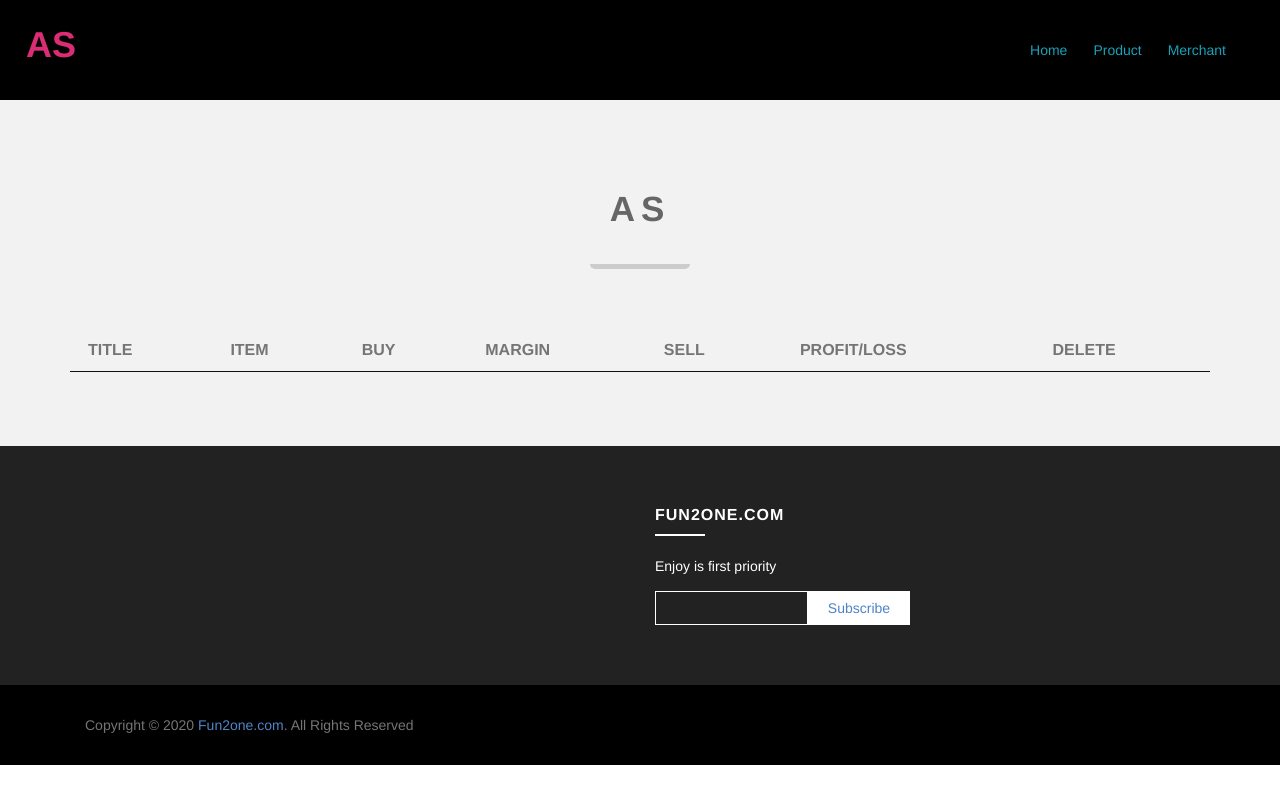
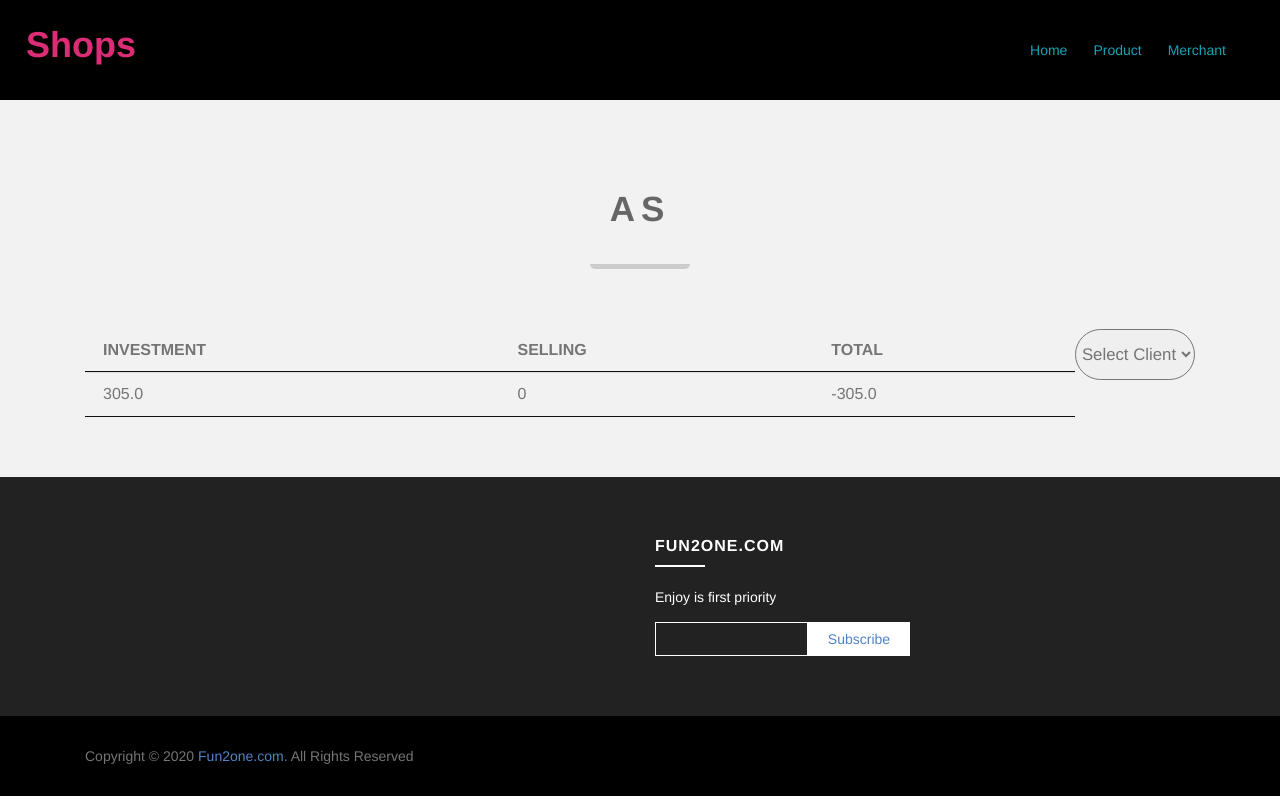
Before and after one commit to Akhani12/Test23, a Django app: page /home/ in a window 1280 px wide. Run offline with Django 3.2, Linux system fonts and the light colour scheme; data comes from the database, SQL or seed files in the repository; lists and menus that the app fills with data are empty; some libraries are stand-ins or nearby versions.

Commit message:
updates new

```diff
--- a/app1/views.py
+++ b/app1/views.py
@@ -7,7 +7,25 @@ from app1.models import *
 
 class Home(TemplateView):
     def get(self, request, **kwargs):
-        return render(request, "home.html")
+        context = dict()
+        buy_price = 0
+        sell_price = 0
+        merchant_id = request.GET.get("merchant")
+        merchants = Merchant.objects.values("name", "code")
+        context["merchants"] = merchants
+        report = Product.objects.values("created_at", "buy_price", 'item', 'sold_out','sell_price')
+
+        if merchant_id:
+            report = Product.objects.filter(merchant_id=merchant_id).values("created_at", "buy_price", 'item', 'sold_out', 'sell_price')
+        for pr in report:
+            buy_price = buy_price + (pr["buy_price"] * pr["item"])
+            if pr["sold_out"]:
+                sell_price = sell_price + (pr["sell_price"] * pr["sold_out"])
+        print(report)
+        context["buy"] = buy_price
+        context["sell"] = sell_price
+        context["total"] = sell_price - buy_price
+        return render(request, "home.html", context=context)
 
 
 class Products(TemplateView):
@@ -15,7 +33,7 @@ class Products(TemplateView):
         context = dict()
         list_data = list(
             Product.objects.values('title', 'mrp', 'buy_price', 'sell_price', 'code', 'is_delete', 'item',
-                                   'merchant_id','bill_no','margin','sold_out','created_at'))
+                                   'merchant_id', 'bill_no', 'margin', 'sold_out', 'created_at'))
         print(list_data)
 
         for i in list_data:
@@ -23,12 +41,12 @@ class Products(TemplateView):
             if m_name:
                 list_data[list_data.index(i)].update({"merchant_name": m_name[0]["name"]})
             else:
-                list_data[list_data.index(i)].update({"merchant_name": None})
+                list_data[list_data.index(i)].update({"merchant_name": "-"})
             try:
-                pl = float(i["sell_price"]) - (float(i["mrp"] * i['item']))
+                pl = (float(i["sell_price"]) * i['sold_out']) - (float(i["buy_price"] * i['item']))
                 list_data[list_data.index(i)].update({"profit": pl})
             except Exception:
-                list_data[list_data.index(i)].update({"profit": None})
+                list_data[list_data.index(i)].update({"profit": "-"})
                 pass
         context["video_data"] = list_data
         return render(request, "product.html", context=context)
@@ -50,7 +68,8 @@ class AddProduct(TemplateView):
         item = request.POST.get("items")
         bill_no = request.POST.get("bill_no")
         code = get_random_string(length=10, allowed_chars=title.replace(" ", '')).lower()
-        product_obj = Product(buy_price=buy, mrp=mrp, title=title, code=code, item=int(item),bill_no=bill_no,margin=margin)
+        product_obj = Product(buy_price=buy, mrp=mrp, title=title, code=code, item=int(item), bill_no=bill_no,
+                              margin=margin)
         product_obj.merchant = merchantss
         product_obj.save()
         messages.info(request, "Successfully subscribe it.")
@@ -60,8 +79,15 @@ class AddProduct(TemplateView):
 class UpdateProduct(TemplateView):
     def get(self, request, **kwargs):
         code = request.GET.get("code")
-        list_data = Product.objects.values('title', 'mrp', 'buy_price', 'sell_price', 'code', 'item').filter(
+        list_data = Product.objects.values('title', 'mrp', 'buy_price', 'sell_price', 'code', 'is_delete', 'item',
+                                           'merchant_id', 'bill_no', 'margin', 'sold_out', 'created_at',
+                                           'sold_out').filter(
             code=code)
+        m_name = Merchant.objects.filter(id=list_data[0]["merchant_id"]).values("name")
+        if m_name:
+            list_data[0].update({"merchant_name": m_name[0]["name"]})
+        else:
+            list_data[0].update({"merchant_name": "-"})
         context = {"datas": list_data[0]}
         return render(request, "update.html", context=context)
 
@@ -74,7 +100,8 @@ class UpdateProduct(TemplateView):
         else:
             code = request.GET.get("code")
             sell = request.POST.get("sell")
-            Product.objects.filter(code=code).update(sell_price=sell)
+            sold_out = request.POST.get("sold_out")
+            Product.objects.filter(code=code).update(sell_price=sell, sold_out=sold_out)
         return redirect("/product/")
 
 
@@ -91,16 +118,52 @@ class MerchantDetail(TemplateView):
     def get(self, request, **kwargs):
         context = dict()
         merchant_code = kwargs.get("code")
-        merchant_details = Merchant.objects.filter(code=merchant_code).values('name', 'address', 'mo_number', 'gst_number', 'created_at','id')
+        merchant_details = Merchant.objects.filter(code=merchant_code).values('code', 'name', 'address', 'mo_number',
+                                                                              'gst_number', 'created_at', 'id')
         print(merchant_details)
         if merchant_details:
-            merchant_product_detail = Product.objects.filter(merchant_id=int(merchant_details[0]['id'])).values('title', 'mrp', 'buy_price', 'sell_price', 'code', 'is_delete', 'item',)
+            merchant_product_detail = list(Product.objects.filter(merchant_id=int(merchant_details[0]['id'])).values('title',
+                                                                                                                'mrp',
+                                                                                                                'buy_price',
+                                                                                                                'sell_price',
+                                                                                                                'code',
+                                                                                                                'is_delete',
+                                                                                                                'item',
+                                                                                                                'merchant_id',
+                                                                                                                'bill_no',
+                                                                                                                'margin',
+                                                                                                                'sold_out',
+                                                                                                                'created_at'))
+
+            for i in merchant_product_detail:
+
+                m_name = Merchant.objects.filter(id=i["merchant_id"]).values("name")
+                if m_name:
+                    merchant_product_detail[merchant_product_detail.index(i)].update({"merchant_name": m_name[0]["name"]})
+                else:
+                    merchant_product_detail[merchant_product_detail.index(i)].update({"merchant_name": None})
+                try:
+                    pl = (float(i["sell_price"]) * i['sold_out']) - (float(i["buy_price"] * i['item']))
+                    merchant_product_detail[merchant_product_detail.index(i)].update({"profit": pl})
+                except Exception:
+                    merchant_product_detail[merchant_product_detail.index(i)].update({"profit": None})
+                    pass
             context["mp_detail"] = merchant_details[0]
             context["video_data"] = merchant_product_detail
         else:
             context["wrong"] = True
             context["message"] = "Sorry you are entered wrong detail."
         return render(request, "merchant_detail.html", context=context)
+
+    def post(self, request, **kwargs):
+        name = request.POST.get("name")
+        address = request.POST.get("address")
+        mo_number = request.POST.get("mo_number")
+        gst_number = request.POST.get("gst_number")
+        merchant_code = kwargs.get("code")
+        Merchant.objects.filter(code=merchant_code).update(name=name, address=address, mo_number=mo_number,
+                                                           gst_number=gst_number)
+        return redirect("/merchant/")
 
 
 class AddMerchant(TemplateView):
--- a/sd.py
+++ /dev/null
@@ -1 +0,0 @@
-print((200*5)/100)
--- a/templates/header.html
+++ b/templates/header.html
@@ -27,7 +27,7 @@
     <div class="container-fluid">
         <nav class="navbar navbar-expand-md bg-dark navbar-dark">
             <a href="{% url 'home' %}" class="navbar-brand">
-                <h1>AS</h1>
+                <h1>Shops</h1>
             </a>
             <div class="collapse navbar-collapse justify-content-between" id="navbarCollapse">
                 <div class="navbar-nav ml-auto">
--- a/templates/home.html
+++ b/templates/home.html
@@ -1,6 +1,13 @@
 {% load static %}
 {% include 'header.html' %}
-
+<script>
+    $("#select_client_list").change(function(){
+    if($(this).val()!=""){
+        $('[name="csrfmiddlewaretoken"]').remove();
+        $("#user_filter_form").submit();
+    }
+});
+</script>
 <html lang="en">
     <body>
         <div class="portfolio mt-100">
@@ -8,25 +15,29 @@
                 <div class="section-header">
                     <h2>AS</h2>
                 </div>
-                <form action="{% url 'update_product' %}" method="get">
                    {% csrf_token %}
+                    <select name="merchant" id="select_client_list" class="form-select" style="float:right;border-radius: 30px;width: 120px;height: 51px;text-align-last: center;font-size: larger;">
+                        <option value="all">Select Client</option>
+                        {% for pm in merchants %}
+                            <option {% if request.GET.merchant == pm.code %}selected{% endif %} value="{{pm.code}}">{{pm.name}}</option>
+                        {% endfor %}
+                    </select>
                     <div class="row portfolio-container">
                         <table class="table dataTable align-middle table-row-dashed fs-6 gy-5" id="list_table">
-                    <thead>
-                       <tr class="text-start text-gray-400 fw-bolder fs-7 text-uppercase gs-0">
-                          <th scope="col">Title</th>
-                          <th scope="col">Item</th>
-                          <th scope="col">Buy</th>
-                          <th scope="col">Margin</th>
-                          <th scope="col">Sell</th>
-                          <th scope="col">Profit/Loss</th>
-                          <th scope="col">Delete</th>
-                       </tr>
-                    </thead>
-
-                    </table>
+                            <thead>
+                               <tr class="text-start text-gray-400 fw-bolder fs-7 text-uppercase gs-0">
+                                  <th scope="col">Investment</th>
+                                  <th scope="col">Selling</th>
+                                  <th scope="col">Total</th>
+                               </tr>
+                                <tr>
+                                    <td>{{buy}}</td>
+                                    <td>{{sell}}</td>
+                                    <td>{{total}}</td>
+                                </tr>
+                            </thead>
+                        </table>
                     </div>
-                </form>
             </div>
         </div>
 
--- a/templates/merchant_add.html
+++ b/templates/merchant_add.html
@@ -43,6 +43,7 @@
 
 							</div>
 							<button class="submit-btn" style="width: 12%;">Submit</button>
+							<a href='{% url "merchant" %}' class="btn btn-primary" style="width: 12%;height: 50px;border-radius: 30px;padding-top: 12px;">CANCEL</a>
 						</form>
 					</div>
 				</div>
--- a/templates/product.html
+++ b/templates/product.html
@@ -26,6 +26,7 @@
                           <th scope="col">Margin</th>
                           <th scope="col">MRP</th>
                           <th scope="col">Sell</th>
+                          <th scope="col">Update</th>
                           <th scope="col">Profit/Loss</th>
                           <th scope="col">Delete</th>
                        </tr>
@@ -47,10 +48,11 @@
                              <td>{{vd.margin}}</td>
                              <td>{{vd.mrp}}</td>
                               {% if vd.sell_price == None %}
-                                  <td><button value="{{vd.code}}" name="code" type="submit" class="btn btn-outline-primary">Update</button>
+                                <td>-</td>
                               {% else %}
-                                  <td>{{vd.sell_price}}</td>
+                                <td>{{vd.sell_price}}</td>
                               {% endif %}
+                              <td><button value="{{vd.code}}" name="code" type="submit" class="btn btn-outline-primary">Update</button>
                               {% if vd.profit == None %}
                                     <td>-</td>
                               {% else %}
```
Also changed, not shown: app1/models.py (+4 -3 lines), bhavik/settings.py (+9 -9 lines), static/js/main.js (+5 -4 lines), templates/merchant_detail.html (+9 -1 lines), templates/product_add.html (+0 -8 lines), templates/update.html (+23 -2 lines).
